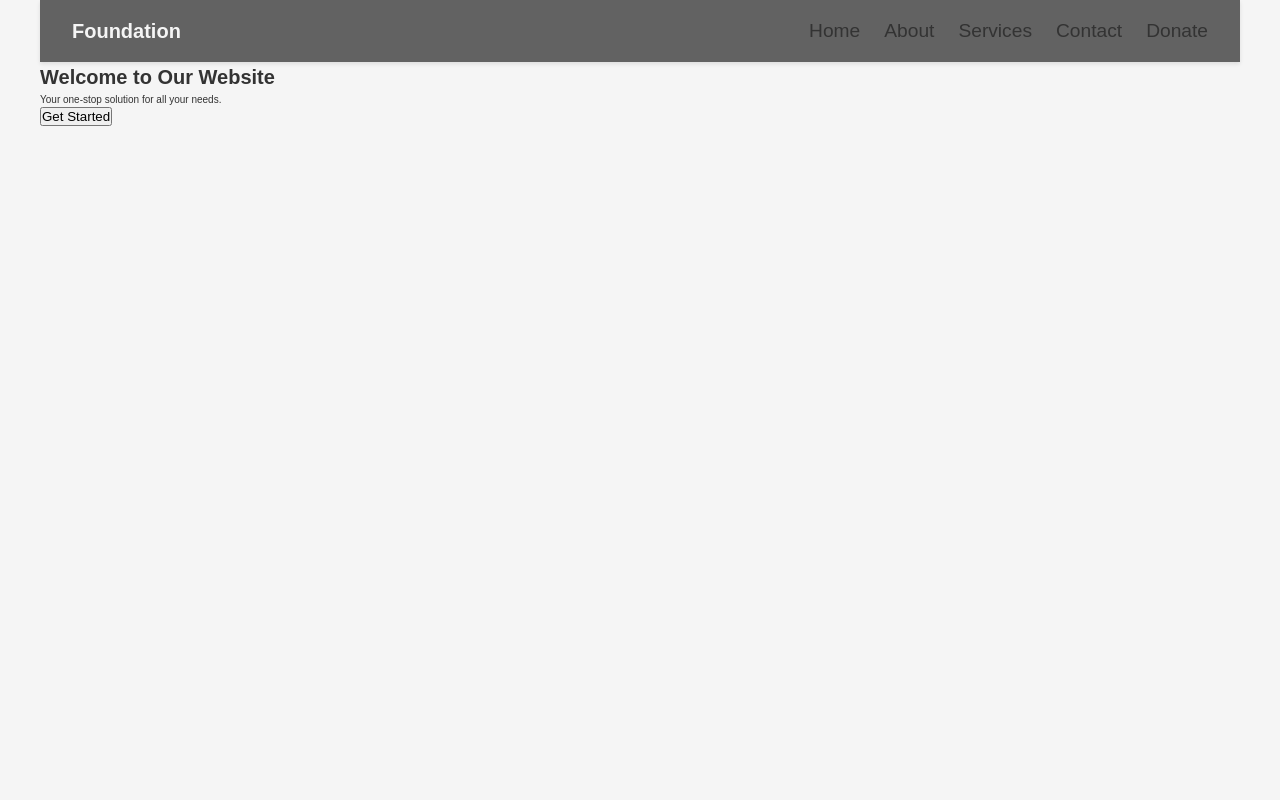
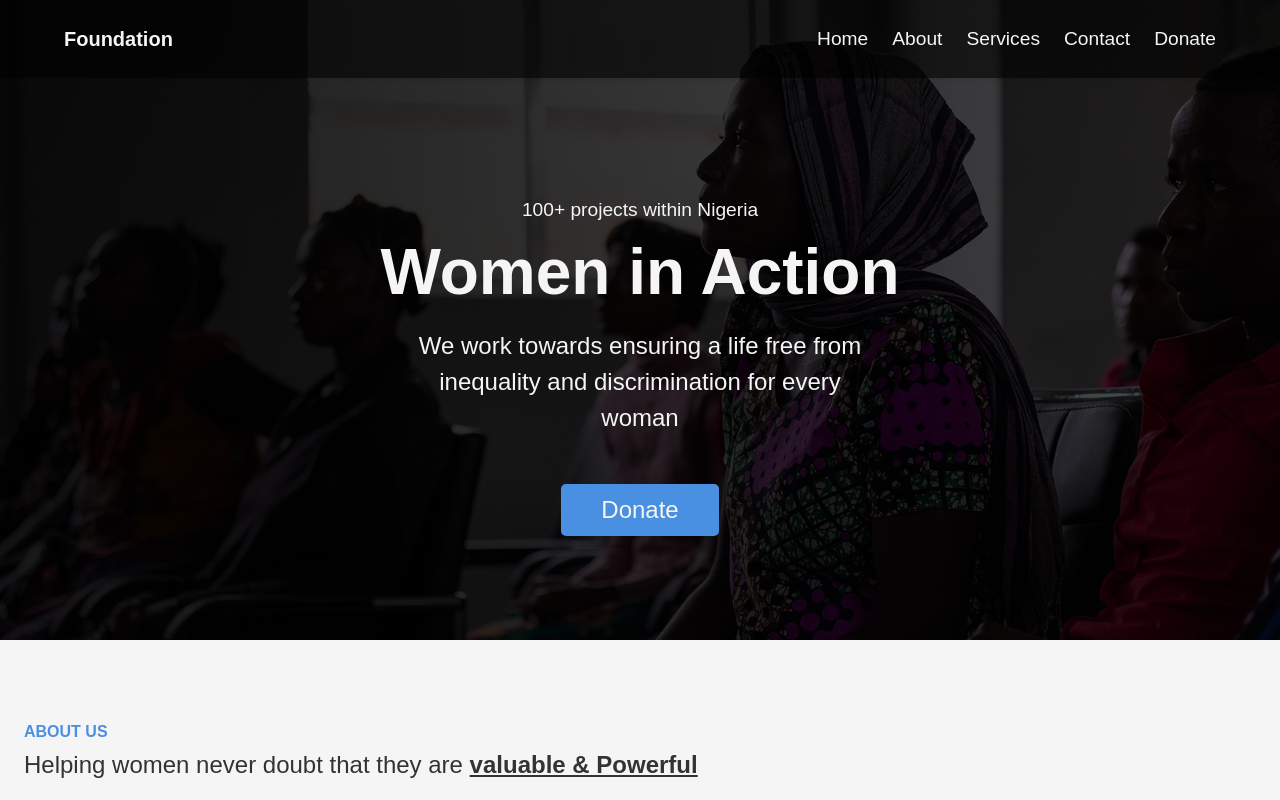
Before and after one commit to Josh-Alhassan/theinspirefoundation, a SvelteKit app: page / in a window 1280 px wide. Shown: the top 800 px of the page. Built offline with nearby package versions, Linux system fonts and the light colour scheme.

Commit message:
add reusable heading component

```diff
--- a/src/app.css
+++ b/src/app.css
@@ -25,8 +25,8 @@ body {
 	font-size: var(--font-size);
 	line-height: var(--line-height);
 
-	max-width: 1200px;
-	margin: 0 auto;
+	/* max-width: 2000px;
+	margin: 0 auto; */
 }
 
 a {
@@ -44,5 +44,5 @@ ul {
 }
 
 .section-padding {
-	padding: 10rem 5rem;
+	padding: 5rem 1.5rem;
 }
--- /dev/null
+++ b/src/components/AboutUs.svelte
@@ -0,0 +1,43 @@
+<script>
+	import DonateButton from '../utilities/DonateButton.svelte';
+	import Heading from '../utilities/Heading.svelte';
+</script>
+
+<section class="about-us section-padding">
+	<!-- <h2 class="secondary-heading">About Us</h2> -->
+	<Heading text="About Us" />
+	<h3 class="about-us-tertairy-heading">
+		Helping women never doubt that they are <span class="about-us-tertairy-heading-span">
+			valuable & Powerful</span
+		>
+	</h3>
+
+	<p class="about-us-description">
+		Lorem ipsum dolor sit amet consectetur adipisicing elit. Hic voluptas beatae ratione, porro quo
+		corporis ullam earum fugit impedit neque deleniti minima quas, ipsa eveniet harum, eaque aperiam
+		asperiores facilis.
+	</p>
+
+	<DonateButton href="/read-more" text="Read More" ariaLabel="Contribute to our cause" />
+</section>
+
+<style>
+	.about-us-tertairy-heading {
+		font-size: 1.5rem;
+		line-height: 1.1;
+		color: var(--text-color-dark);
+		font-weight: 400;
+		margin-bottom: 1.5rem;
+	}
+
+	.about-us-tertairy-heading-span {
+		text-decoration: underline;
+		font-weight: 600;
+	}
+
+	.about-us-description {
+		font-size: 1rem;
+		text-align: justify;
+		margin-bottom: 2rem;
+	}
+</style>
--- a/src/components/Hero.svelte
+++ b/src/components/Hero.svelte
@@ -1,10 +1,141 @@
 <script>
+	import DonateButton from '../utilities/DonateButton.svelte';
 	import Navigation from '../utilities/Navigation.svelte';
+
+	export const backgroundImage = '../assets/hero-img.jpg';
+	export const overlayOpacity = 0.7;
+	export const statsText = '100+ projects within Nigeria';
+	export const title = 'Women in Action';
+	export const description =
+		'We work towards ensuring a life free from inequality and discrimination for every woman';
 </script>
 
-<header>
+<header class="hero-section" aria-label="Hero section">
 	<Navigation />
-	<h1>Welcome to Our Website</h1>
-	<p>Your one-stop solution for all your needs.</p>
-	<button>Get Started</button>
+
+	<div class="jumbotron">
+		{#if statsText}
+			<span class="span-heading">{statsText}</span>
+		{/if}
+		<h1 class="primary-heading">{title}</h1>
+
+		{#if description}
+			<p class="heading-description">
+				{description}
+			</p>
+		{/if}
+		<DonateButton />
+	</div>
 </header>
+
+<style>
+	.hero-section {
+		background:
+			linear-gradient(to right, rgba(0, 0, 0, 0.9), rgba(0, 0, 0, 0.7)),
+			url('../asserts/hero-img.jpg') no-repeat top center/cover;
+		height: 60vh;
+	}
+
+	.jumbotron {
+		height: 100%;
+		display: flex;
+		flex-direction: column;
+		align-items: center;
+		justify-content: center;
+
+		color: var(--text-color);
+
+		text-align: center;
+
+		padding: 0 0.5rem;
+	}
+
+	.span-heading {
+		font-size: 0.8rem;
+	}
+	.primary-heading {
+		font-size: 2rem;
+	}
+
+	.heading-description {
+		font-size: 1rem;
+		margin-bottom: 1.5rem;
+	}
+
+	@media (min-width: 425px) {
+		.jumbotron {
+			padding: 0 2rem;
+		}
+
+		.heading-description {
+			margin-bottom: 1.3rem;
+		}
+	}
+
+	@media (min-width: 768px) {
+		.jumbotron {
+			padding: 0 6rem;
+		}
+
+		.span-heading {
+			font-size: 1rem;
+		}
+		.primary-heading {
+			font-size: 3rem;
+			margin-bottom: 0.5rem;
+		}
+
+		.heading-description {
+			font-size: 1.2rem;
+			margin-bottom: 2rem;
+		}
+	}
+
+	@media (min-width: 1024px) {
+		.hero-section {
+			height: 80vh;
+		}
+		.jumbotron {
+			padding: 0 10rem;
+			height: 90%;
+		}
+
+		.span-heading {
+			font-size: 1.2rem;
+		}
+
+		.primary-heading {
+			font-size: 3.5rem;
+		}
+		.heading-description {
+			font-size: 1.4rem;
+			margin-bottom: 2.5rem;
+
+			width: 60%;
+		}
+	}
+
+	@media (min-width: 1280px) {
+		.jumbotron {
+			padding: 0 15rem;
+		}
+		.primary-heading {
+			font-size: 4rem;
+		}
+
+		.heading-description {
+			font-size: 1.5rem;
+			margin-bottom: 3rem;
+		}
+	}
+
+	@media (min-width: 1920px) {
+		.heading-description {
+			width: 55%;
+		}
+		.jumbotron {
+			max-width: 1920px;
+			margin: 0 auto;
+		}
+	}
+</style>
--- a/src/routes/+page.svelte
+++ b/src/routes/+page.svelte
@@ -1,6 +1,10 @@
 <script>
 	import Hero from '../components/Hero.svelte';
 	import '../app.css'; // CSS file for global styles
+	import AboutUs from '../components/AboutUs.svelte';
 </script>
 
-<Hero />
+<main>
+	<Hero />
+	<AboutUs />
+</main>
--- a/src/utilities/DonateButton.svelte
+++ b/src/utilities/DonateButton.svelte
@@ -1,11 +1,11 @@
 <script lang="ts">
-	export const href: string = '/donate';
-	export const text: string = 'Donate';
-	export const primaryColor: string = 'var(--primary-color)';
-	export const textColor: string = 'var(--text-color)';
-	export const padding: string = '0.5rem 1.5rem';
-	export const borderRadius: string = '5px';
-	export const ariaLabel: string = 'Make a donation';
+	export let href: string = '/donate';
+	export let text: string = 'Donate';
+	// export let primaryColor: string = 'var(--primary-color)';
+	// export let textColor: string = 'var(--text-color)';
+	// export let padding: string = '0.5rem 1.5rem';
+	// export let borderRadius: string = '5px';
+	export let ariaLabel: string = 'Make a donation';
 </script>
 
 <a {href} class="donate-btn" aria-label={ariaLabel}>{text}</a>
@@ -16,11 +16,27 @@
 		color: var(--text-color);
 		padding: 0.5rem 1.5rem;
 		border-radius: 5px;
+		font-size: 1rem;
+		font-weight: 500;
 	}
 
-	@media (max-width: 1024px) {
+	@media (min-width: 768px) {
+		.donate-btn {
+			font-size: 1.2rem;
+			padding: 0.5rem 2rem;
+		}
+	}
+
+	@media (min-width: 1024px) {
+		.donate-btn {
+			font-size: 1.5rem;
+			padding: 0.5rem 2.5rem;
+		}
+	}
+
+	/* @media (max-width: 1024px) {
 		.donate-btn {
 			font-size: 1rem;
 		}
-	}
+	} */
 </style>
--- /dev/null
+++ b/src/utilities/Heading.svelte
@@ -0,0 +1,14 @@
+<script>
+	export let text = '';
+</script>
+
+<h1 class="section-heading">{text}</h1>
+
+<style>
+	.section-heading {
+		font-size: 1rem;
+		text-transform: uppercase;
+		color: var(--primary-color);
+		margin-bottom: 0.5rem;
+	}
+</style>
--- a/src/utilities/Navigation.svelte
+++ b/src/utilities/Navigation.svelte
@@ -61,6 +61,8 @@
 
 	<!-- Mobile Navigation (Overlay) -->
 	{#if mobileMenuOpen}
+		<!-- svelte-ignore a11y_click_events_have_key_events -->
+		<!-- svelte-ignore a11y_no_static_element_interactions -->
 		<div class="mobile-nav-overlay" on:click|self={toggleMobileMenu}>
 			<ul class="mobile-nav">
 				{#each links as link}
@@ -112,6 +114,10 @@
 		padding: 0.5rem 0;
 		position: relative;
 		transition: color 0.2s ease;
+	}
+
+	.desktop-nav .nav-link {
+		color: var(--text-color);
 	}
 
 	.nav-link:hover {
@@ -205,7 +211,6 @@
 		}
 	}
 
-	/* Responsive Styles */
 	@media (min-width: 768px) {
 		.desktop-nav {
 			display: flex;
@@ -215,4 +220,17 @@
 			display: none;
 		}
 	}
+
+	@media (min-width: 1024px) {
+		.container {
+			padding: 1.5rem 4rem;
+		}
+	}
+
+	@media (min-width: 1920px) {
+		.container {
+			max-width: 1920px;
+			margin: 0 auto;
+		}
+	}
 </style>
```
Also changed, not shown: src/asserts/hero-img.jpg (added).
